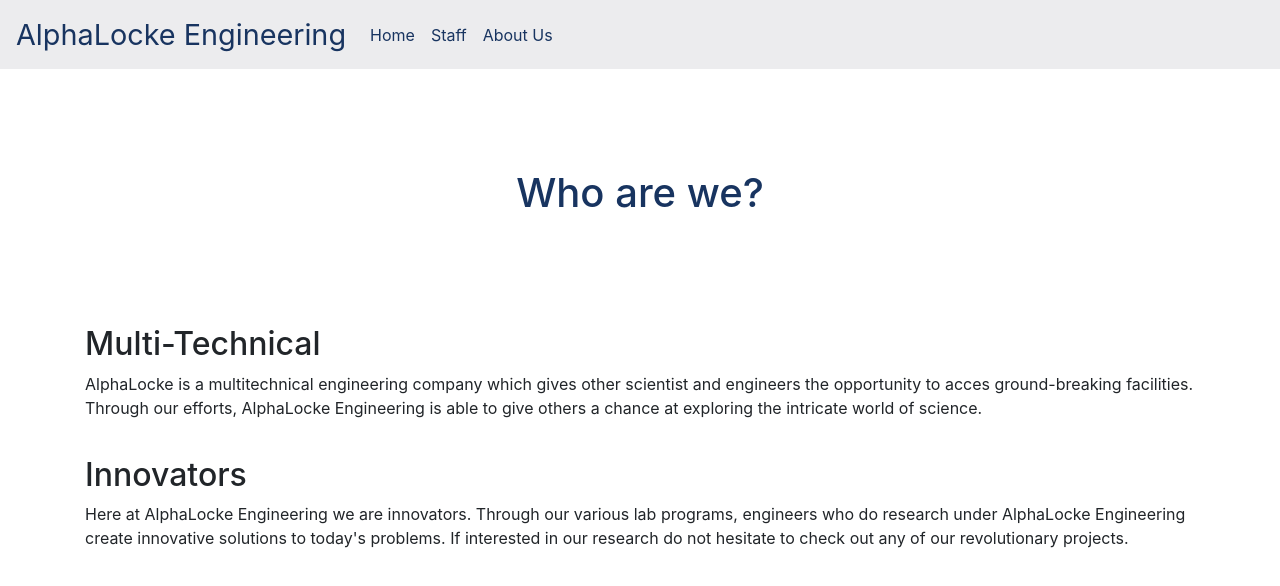
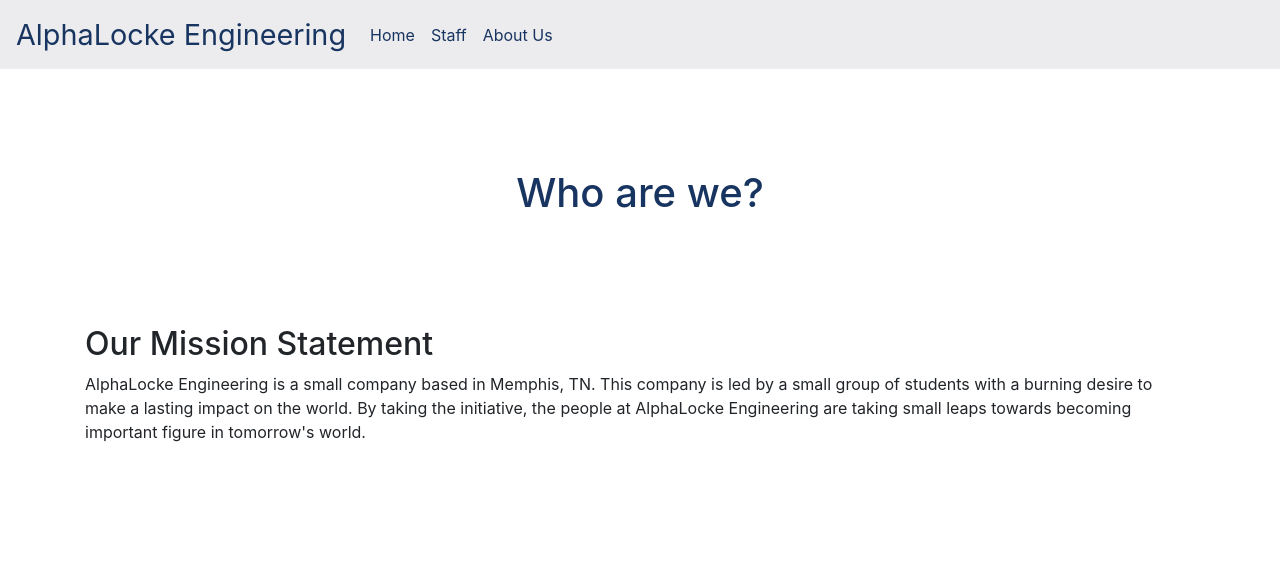
Before and after one commit to AlphaLocke/AlphaLocke.github.io, a plain HTML site: page about.html in a window 1280 px wide. Drawn offline with nearby package versions, Linux system fonts and the light colour scheme.

Commit message:
Update about.html

```diff
--- a/about.html
+++ b/about.html
@@ -50,23 +50,16 @@
   <div class="container">
     <div class="row">
       <div class="col-sm-12">
-        <h2>Multi-Technical</h2>
+        <h2>Our Mission Statement</h2>
         <p>
-          AlphaLocke is a multitechnical engineering company which gives other scientist and engineers
-          the opportunity to acces ground-breaking facilities. Through our efforts, AlphaLocke Engineering is
-          able to give others a chance at exploring the intricate world of science.
+            AlphaLocke Engineering is a small company based in Memphis, TN. This company is led by a small group of students with a burning desire to
+            make a lasting impact on the world. By taking the initiative, the people at AlphaLocke Engineering are taking small leaps towards becoming
+            important figure in tomorrow's world.
         </p>
       </div>
     </div>
     <div id="P2" class="row">
       <div class="col-sm-12">
-        <h2>Innovators</h2>
-        <p>
-          Here at AlphaLocke Engineering we are innovators. Through our various
-          lab programs, engineers who do research under AlphaLocke Engineering
-          create innovative solutions to today's problems. If interested in our research
-          do not hesitate to check out any of our revolutionary projects.
-        </p>
       </div>
     </div>
 
```
Lines whose indentation alone changed are shown as unchanged.
